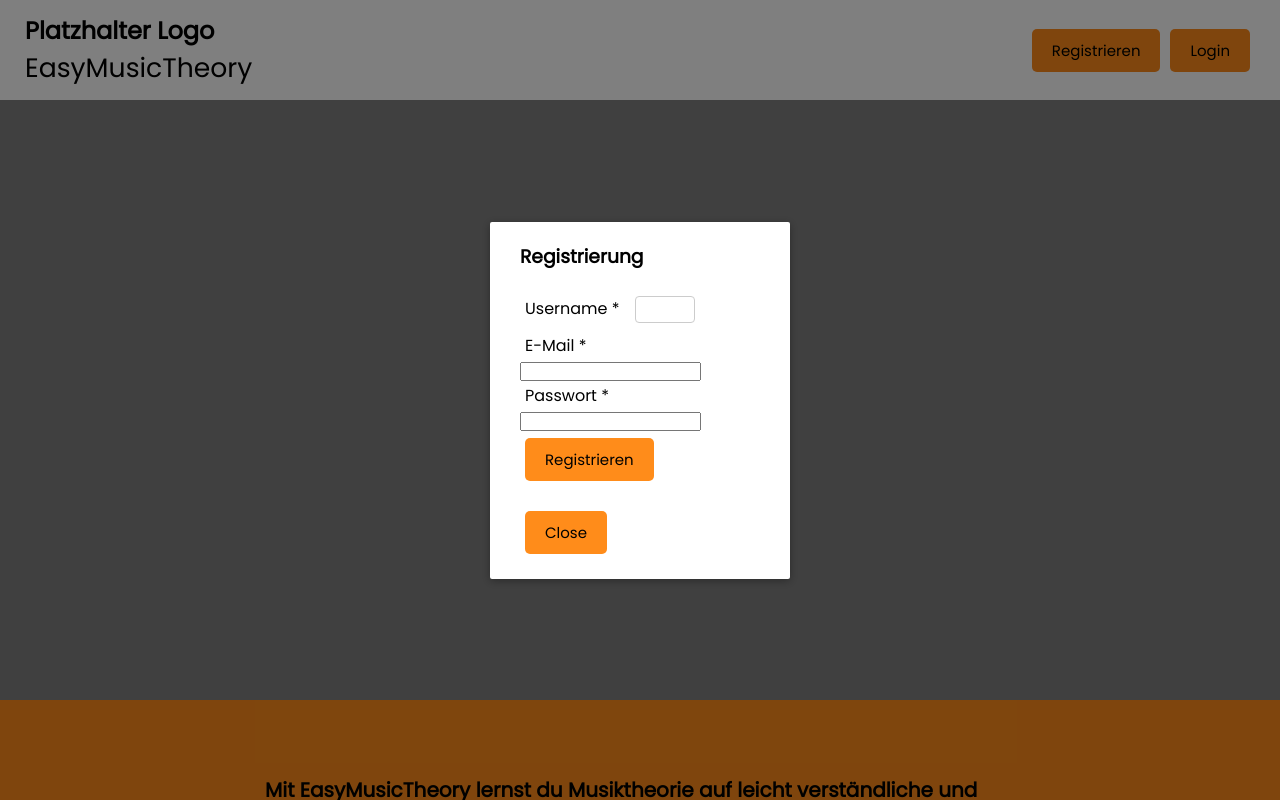
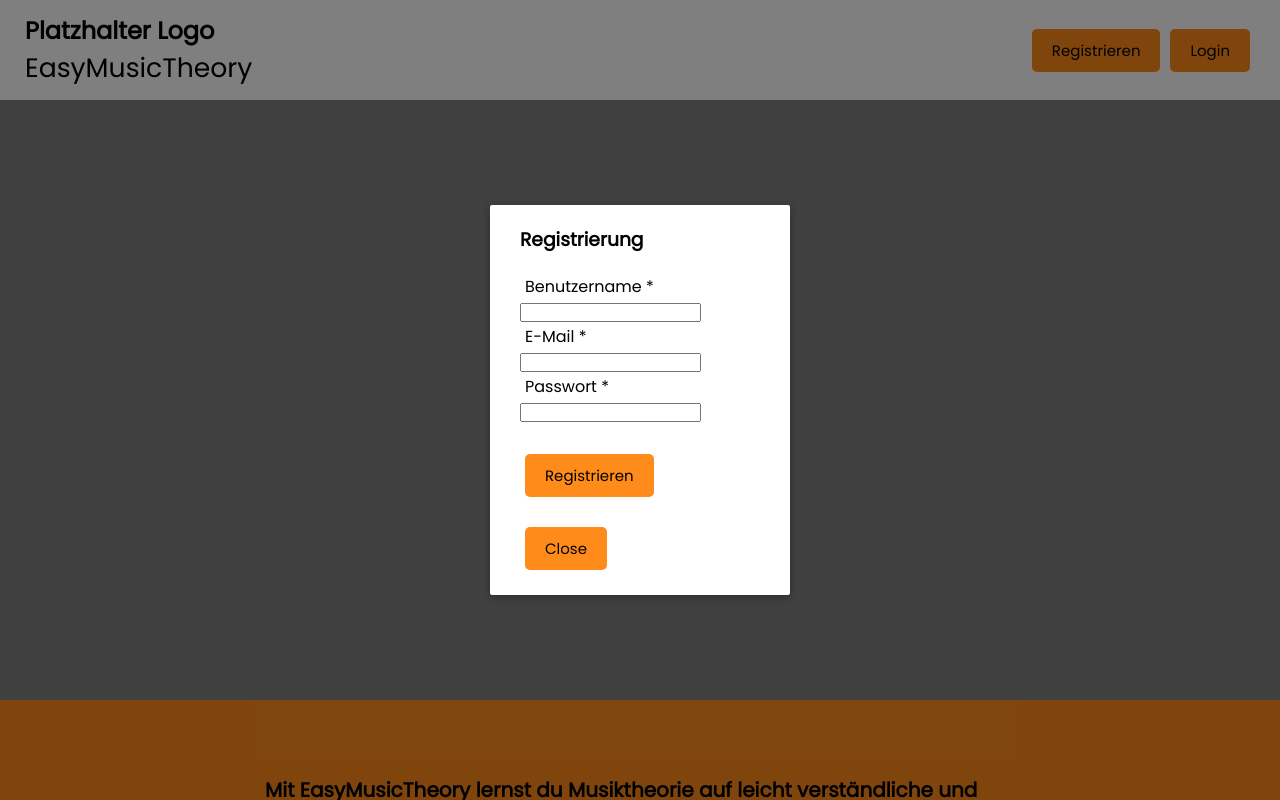
Before and after one commit to bsandoz/mmp-lehrprojekt, a Vue app: page / in a window 1280 px wide. Both pictures are taken after a click on the button "Registrieren". Shown: the top 800 px of the page. Built offline with nearby package versions, Linux system fonts and the light colour scheme; no server answers.

Commit message:
More css changes

```diff
--- a/src/App.vue
+++ b/src/App.vue
@@ -68,7 +68,7 @@ export default {
     background-color: var(--main-dark-color);
   }
   img {
-    max-width: 750px;
+    max-width: 450px;
   }
   ol {
     margin-top: 50px;
@@ -109,12 +109,17 @@ export default {
     text-decoration: none;
     font-size: 15px;
     font-family: inherit;
+    transition: 0.2s;
   }
   .btn:focus {
     outline: none;
   }
   .btn:active {
     transform: scale(0.98);
+  }
+  .btn:hover {
+    box-shadow: 3px 6px #888888;
+    transform: scale(1.05);
   }
   .btn-block {
     display: block;
--- a/src/components/ModuleDescription.vue
+++ b/src/components/ModuleDescription.vue
@@ -5,7 +5,7 @@
     <h4>{{ this.activeModule.text }}</h4>
     <p>{{ this.activeModule.details }}</p>
     <div id="content"></div>
-    <div id="exercise">
+    <div id="exercise" class="btn">
       <router-link v-if="isMounted" :to="this.exerciseLink" class="unstyled-link">
         <div class="next-exercise">
           <h3>Überprüfe dein Wissen zu diesem Kapitel nun mit einem kurzen Quiz!</h3>
@@ -107,7 +107,5 @@ export default {
     align-items: center;
     justify-content: center;
   }
-  #exercise:hover {
-    border-style: dashed;
-  }
+
 </style>
--- a/src/components/gameComponents/Memory.vue
+++ b/src/components/gameComponents/Memory.vue
@@ -198,6 +198,7 @@ export default {
         } else if (this.userScore < 0) {
           this.userScore = 0;
         }
+        this.messageType = "complete";
         this.message = "Du hast alle Paare mit " + this.triesNumber + " Versuchen gefunden! Punkte: " + this.userScore + "/100";
         //this.setModule2Score(this.userScore);
         this.register();
@@ -260,7 +261,7 @@ export default {
           console.log(response);
           //this.$refs.messageBox.showMessageBox();
           //this.message = "Du hast alle Paare mit " + this.triesNumber + " Versuchen gefunden! Nun folgen noch einige Fragen für die Auswertung des Versuchs.";
-          window.alert("Daten in Datenbank gesichert.")
+          //window.alert("Daten in Datenbank gesichert.")
         })
         .catch(err => {
           this.error.errorSubmit = true
--- a/src/components/modals/MessageBox.vue
+++ b/src/components/modals/MessageBox.vue
@@ -1,9 +1,10 @@
 <template>
-  <div id="confirmation-box">
-    <p class="confirmation-text"> {{ message }} </p>
-    <button class="btn" id="confirmation-btn">OK</button>
+  <div id="messagebox-mask">
+    <div id="confirmation-box">
+      <p class="confirmation-text"> {{ message }} </p>
+      <button class="btn" id="confirmation-btn">OK</button>
+    </div>
   </div>
-
 </template>
 
 <script>
@@ -24,40 +25,55 @@ export default {
     showMessageBox() {
       let self = this;
       //let box = document.getElementById('confirmation-box');
-      this.box.style.display="block";
+      this.mask.style.display="block";
 
       document.getElementById('confirmation-btn').onclick = function(){
          console.log("Click");
          self.$emit('clickedMessageBox');
-         self.box.style.display="none";
+         self.mask.style.display="none";
       };
     },
   },
   mounted() {
     this.box = document.getElementById('confirmation-box');
+    this.mask = document.getElementById('messagebox-mask');
   },
   emits: ['clickedMessageBox']
 }
 </script>
 
 <style lang="css" scoped>
+#messagebox-mask {
+  display: none;
+  position: fixed;
+  z-index: 9998;
+  top: 0;
+  left: 0;
+  width: 100%;
+  height: 100%;
+  background-color: rgba(0, 0, 0, 0.5);
+  transition: opacity 0.3s ease;
+}
+
 #confirmation-box {
-  display: none;
+  display: block;
   overflow: visible;
-  background-color: var(--main-accent-color);
+  background-color: var(--main-bg-color);
   border-radius: 5px;
   border: 1px solid #aaa;
   position: fixed;
   width: 300px;
   left: 50%;
+  top: 25%;
   margin-left: -150px;
   padding: 6px 8px 8px;
   box-sizing: border-box;
   text-align: center;
+  box-shadow: 5px 10px #444444;
 }
 
 #confirmation-box button {
-  background-color: var(--main-bg-color);
+  background-color: var(--main-accent-color);
   display: inline-block;
   border-radius: 3px;
   border: 1px solid #aaa;
--- a/src/components/modals/ModalRegister.vue
+++ b/src/components/modals/ModalRegister.vue
@@ -19,8 +19,11 @@
                 </label>
                 <input :type="input.type" :id="input.name" :name="input.name" v-model="input.value">
               </div>
-              <button class="btn">Registrieren</button>
+              <button class="btn" id="register-button">Registrieren</button>
             </form>
+            <div v-if="formSubmitted">
+              <p>Du hast dich erfolgreich registriert. Bitte logge dich nun über den Login-Button ein.</p>
+            </div>
           </div>
 
           <div class="modal-footer">
@@ -57,9 +60,9 @@ export default {
       userForm: [
         {
           name: 'username',
-          placeholder: "Username",
+          placeholder: "Benutzername",
           value: '',
-          type: 'text',
+
           req: true,
           invalid: false
         },
@@ -225,4 +228,8 @@ export default {
   -webkit-transform: scale(1.1);
   transform: scale(1.1);
 }
+
+#register-button {
+  margin-top: 30px;
+}
 </style>
--- a/src/views/Home.vue
+++ b/src/views/Home.vue
@@ -69,6 +69,7 @@ export default {
   }
   #notLoggedInWarning {
     color: var(--mistake-color);
+    margin-left: 3%;
   }
   .lead-home {
     font-weight: bold;
@@ -83,4 +84,5 @@ export default {
   #basics {
 
   }
+
 </style>
```
